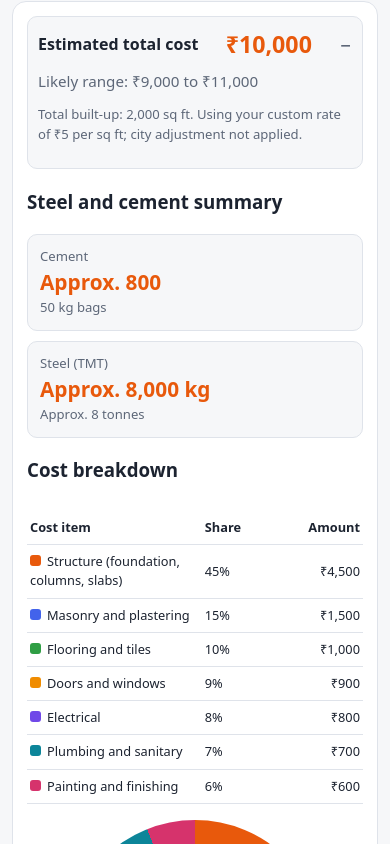
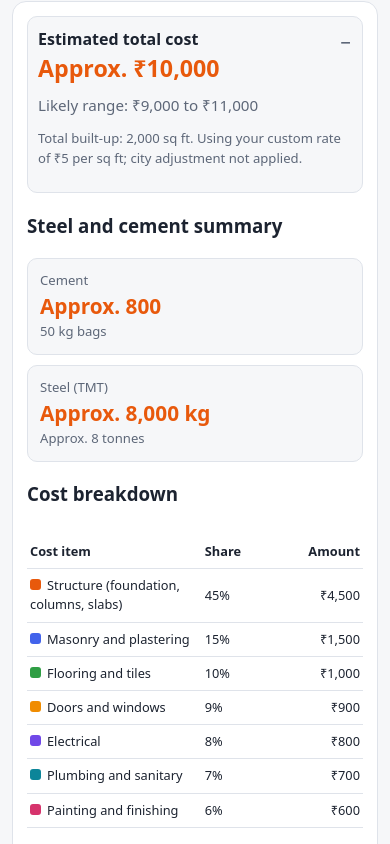
Before and after one commit to vikasolutions/Home-Construction-Calculator, a plain HTML site: page index.html in a window 390 px wide. Both pictures are taken after typing "5" into the empty fields and a click on the button "Calculate". Shown: the part 816-1660 px from the top of the page. Drawn offline with Linux system fonts and the light colour scheme.

Commit message:
Add files via upload

```diff
--- a/index.html
+++ b/index.html
@@ -88,6 +88,7 @@ td:last-child,th:last-child{text-align:right}
 .breakdown-color-6{background:var(--breakdown-7)}
 .note{font-size:.82rem;color:var(--muted)}
 .ad{min-height:90px;border:1px dashed var(--line);border-radius:10px;padding:18px;text-align:center;color:var(--muted);font-size:.85rem;margin:14px 0}
+.ad:not(.ad-active){display:none}
 .adsbygoogle{display:block;min-height:90px}
 .premium{background:var(--soft);border:1px solid var(--accent);border-radius:14px;padding:14px}
 .premium h3{margin:0 0 6px}
@@ -104,7 +105,10 @@ footer{max-width:920px;margin:0 auto;padding:0 16px 30px;color:var(--muted);font
   .breakdown-table th,.breakdown-table td{padding:7px 3px;font-size:.8rem}
   .grid>div>label,.grid>div>.field-label-row{height:auto;min-height:0}
   .cost-accordion{padding:10px}
-  .cost-accordion .big{font-size:1.45rem}
+  .cost-accordion summary{position:relative;display:block;padding-right:24px}
+  .cost-accordion summary::after{position:absolute;top:0;right:0}
+  .cost-accordion-label,.cost-accordion .big{display:block}
+  .cost-accordion .big{font-size:1.45rem;white-space:normal;overflow-wrap:anywhere}
   footer{padding:0 12px 24px}
 }
 @media print{
@@ -226,9 +230,8 @@ footer{max-width:920px;margin:0 auto;padding:0 16px 30px;color:var(--muted);font
       <div class="row" style="margin-top:12px">
         <button class="print-button" onclick="window.print()">Print / save as PDF</button>
       </div>
+      <div class="ad" id="resultAd" aria-label="Advertisement">AdSense placement — configure publisher and slot IDs to display ads.</div>
     </div>
-
-    <div class="ad" id="resultAd" aria-label="Advertisement">AdSense placement — configure publisher and slot IDs to display ads.</div>
 
     <div class="premium">
       <h3>Premium (coming soon)</h3>
@@ -311,6 +314,7 @@ footer{max-width:920px;margin:0 auto;padding:0 16px 30px;color:var(--muted);font
       ad.setAttribute("data-ad-slot",slot.id);
       ad.setAttribute("data-ad-format","auto");
       ad.setAttribute("data-full-width-responsive","true");
+      slot.element.classList.add("ad-active");
       slot.element.appendChild(ad);
       window.adsbygoogle=window.adsbygoogle||[];
       window.adsbygoogle.push({});
@@ -410,7 +414,7 @@ footer{max-width:920px;margin:0 auto;padding:0 16px 30px;color:var(--muted);font
     var total = totalArea * rate;
     var low = total * 0.9, high = total * 1.1;
 
-    $("totalCost").textContent = inr.format(total);
+    $("totalCost").textContent = "Approx. " + inr.format(total);
     $("costRange").textContent = "Likely range: " + inr.format(low) + " to " + inr.format(high);
     var rateDescription = customRate > 0
       ? "Using your custom rate of " + inr.format(rate) + " per sq ft; city adjustment not applied."
```
